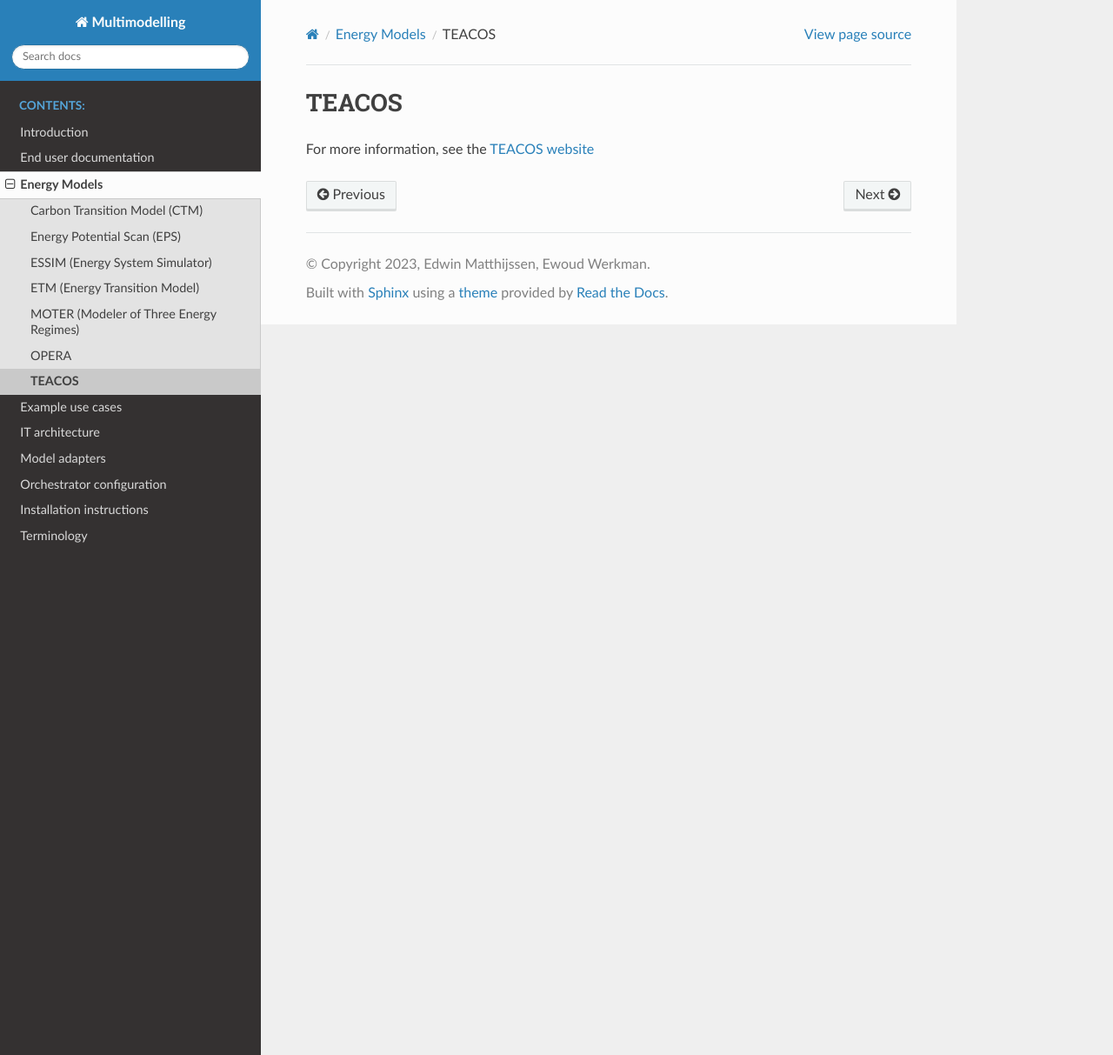
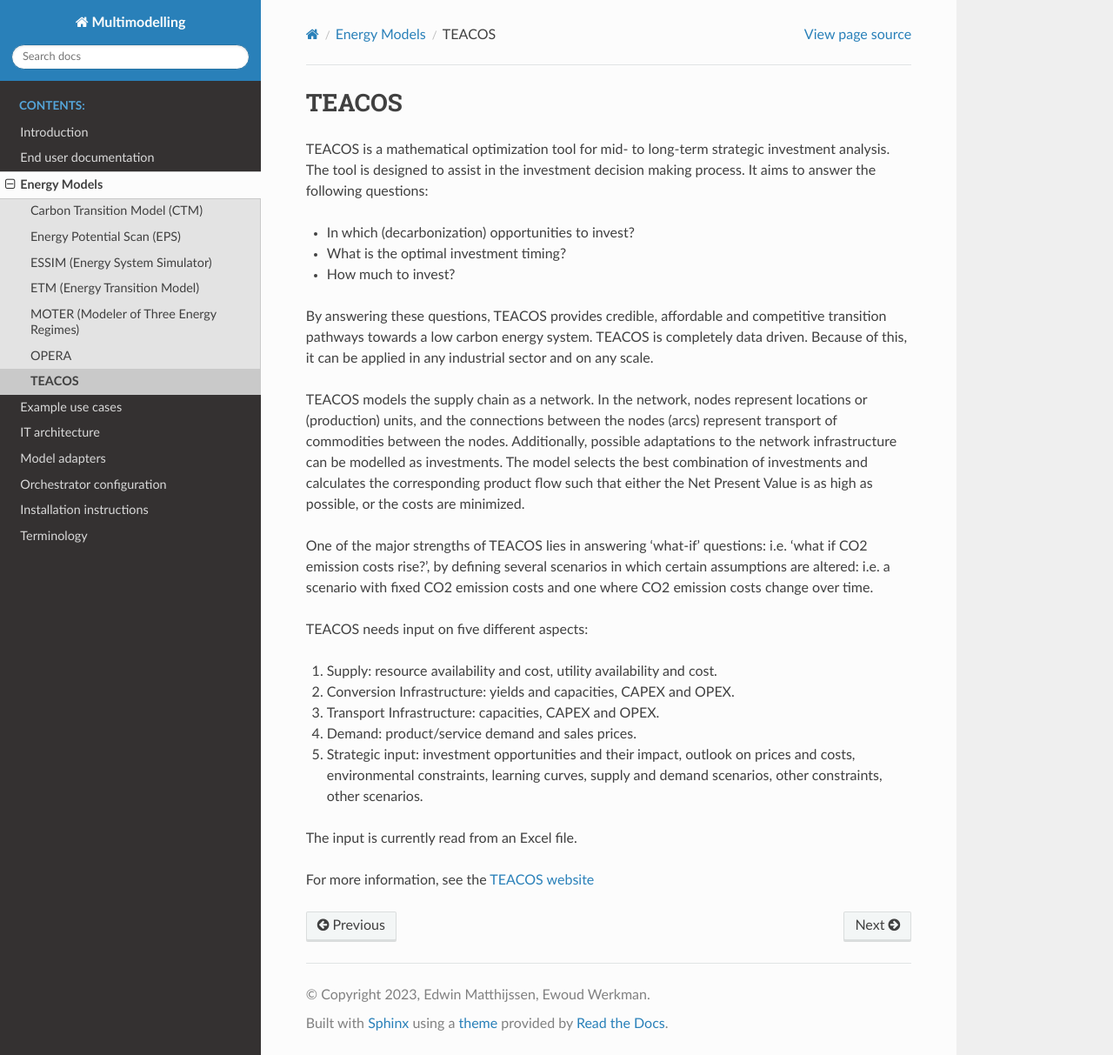
Before and after one commit to SomadSahoo/Documentation, a Sphinx documentation site: the page built from docs/source/energy_models/TEACOS/index.rst, in a window 1280 px wide and 1213 px high. Shown: the whole window at 87% size. Built offline with Sphinx 7.4.7 and the Read the Docs theme 2.0.0, drawn with Linux system fonts in a browser that asks for light colours.

Commit message:
Add descriptions for EPS and TEACOS

```diff
--- a/docs/source/energy_models/TEACOS/index.rst
+++ b/docs/source/energy_models/TEACOS/index.rst
@@ -1,4 +1,35 @@
 TEACOS
 ======
 
+TEACOS is a mathematical optimization tool for mid- to long-term strategic investment analysis. The tool is
+designed to assist in the investment decision making process. It aims to answer the following questions:
+
+-	In which (decarbonization) opportunities to invest?
+-	What is the optimal investment timing?
+-	How much to invest?
+
+By answering these questions, TEACOS provides credible, affordable and competitive transition pathways towards
+a low carbon energy system. TEACOS is completely data driven. Because of this, it can be applied in any
+industrial sector and on any scale.
+
+TEACOS models the supply chain as a network. In the network, nodes represent locations or (production) units,
+and the connections between the nodes (arcs) represent transport of commodities between the nodes. Additionally,
+possible adaptations to the network infrastructure can be modelled as investments. The model selects the best
+combination of investments and calculates the corresponding product flow such that either the Net Present Value
+is as high as possible, or the costs are minimized.
+
+One of the major strengths of TEACOS lies in answering 'what-if' questions: i.e. 'what if CO2 emission costs
+rise?', by defining several scenarios in which certain assumptions are altered: i.e. a scenario with fixed
+CO2 emission costs and one where CO2 emission costs change over time.
+
+TEACOS needs input on five different aspects:
+
+1.	Supply: resource availability and cost, utility availability and cost.
+2.	Conversion Infrastructure: yields and capacities, CAPEX and OPEX.
+3.	Transport Infrastructure: capacities, CAPEX and OPEX.
+4.	Demand: product/service demand and sales prices.
+5.	Strategic input: investment opportunities and their impact, outlook on prices and costs, environmental constraints, learning curves, supply and demand scenarios, other constraints, other scenarios.
+
+The input is currently read from an Excel file.
+
 For more information, see the `TEACOS website <https://www.quomare.com/products/teacos>`_
```
Also changed, not shown: docs/source/energy_models/EPS/index.rst (+8 -0 lines).
